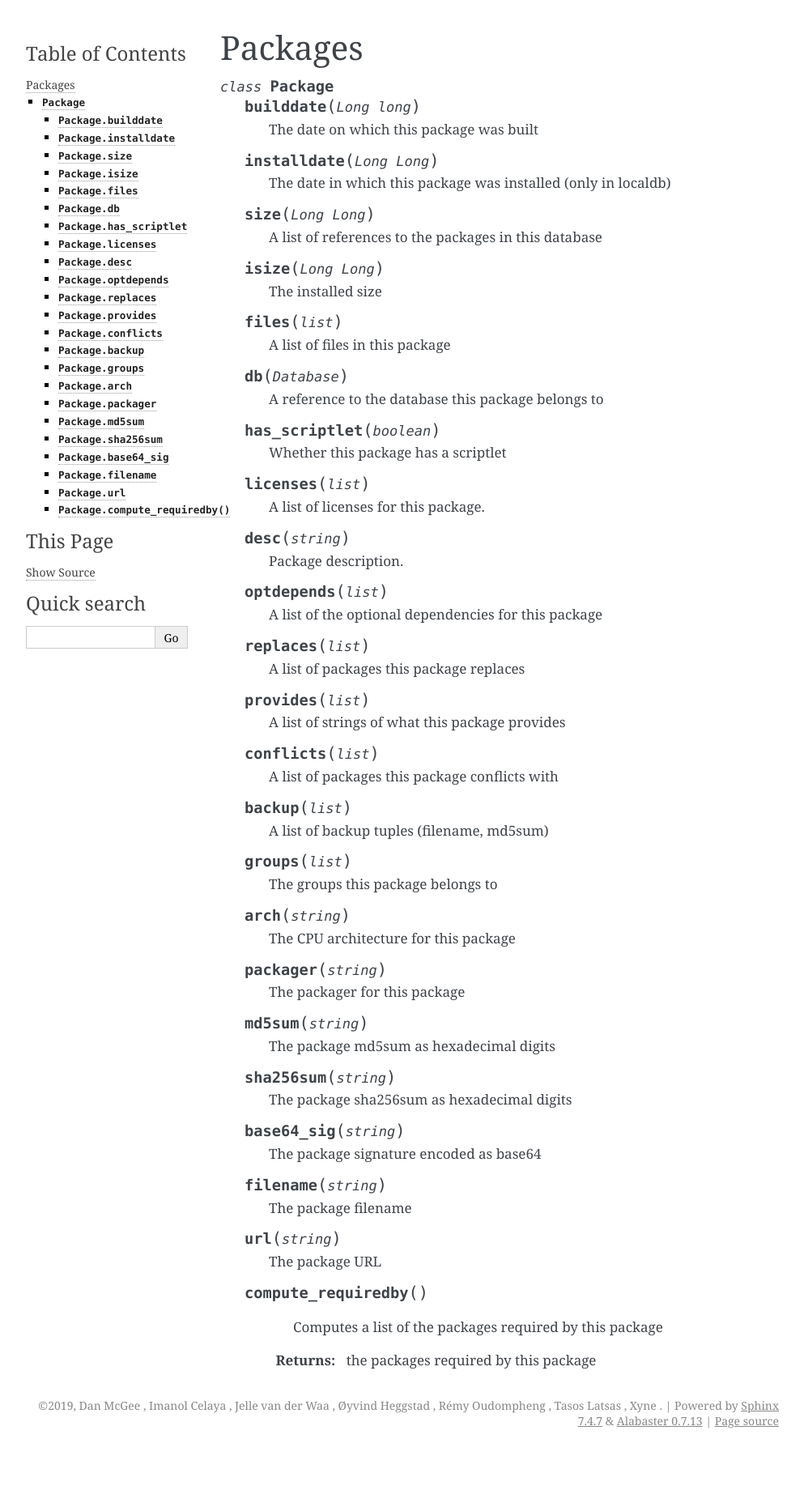
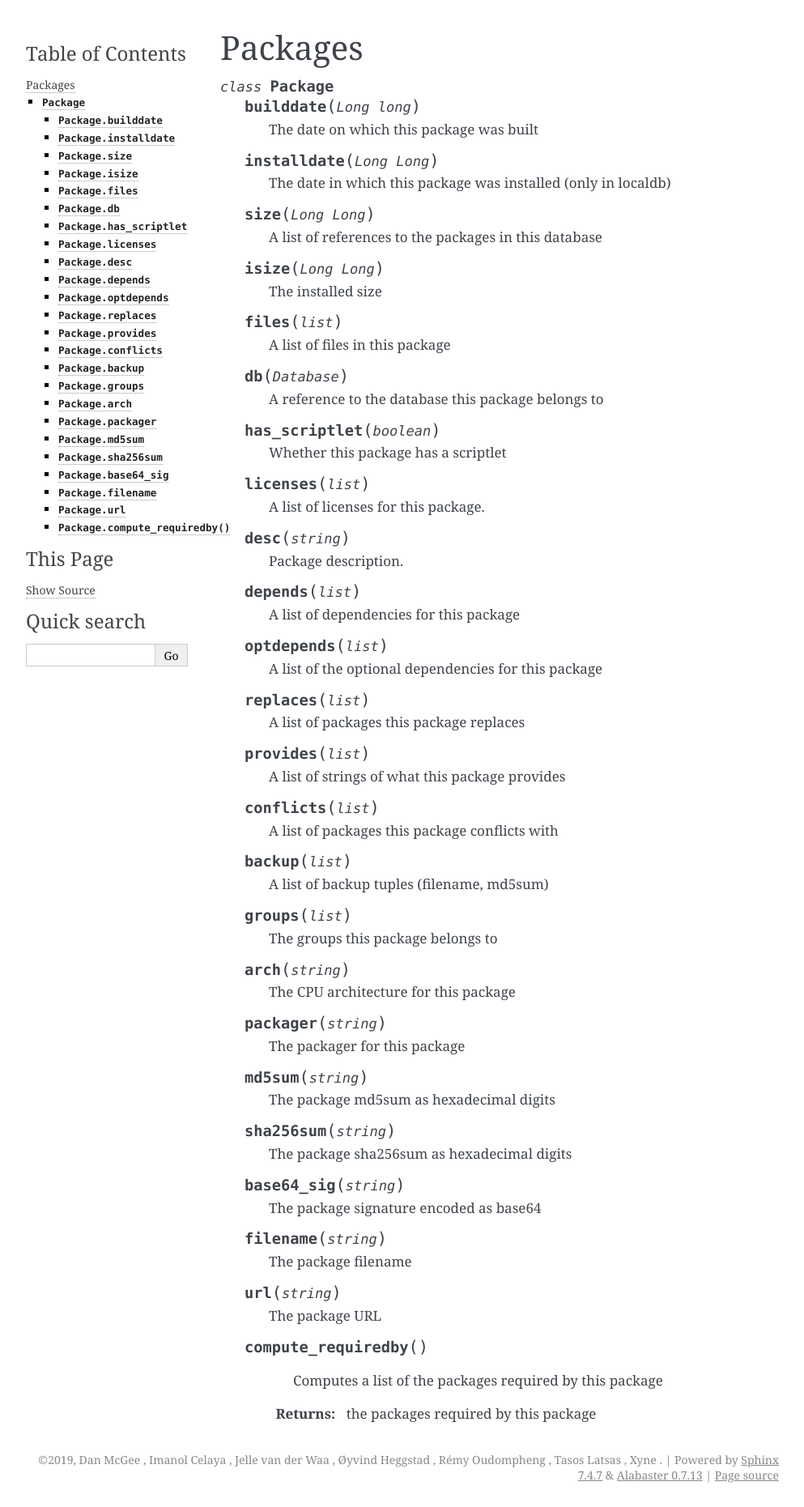
Before and after one commit to archlinux/pyalpm, a Sphinx documentation site: the page built from doc/pyalpm/Package.rst, in a window 1280 px wide. Shown: the whole page at 81% size, without its empty margins (148-1141 px from the left). Built offline with Sphinx 7.4.7, drawn with Linux system fonts in a browser that asks for light colours; formulas are drawn with MathJax 3; before the commit the page ends 1794 px from its top, so only the background shows below that.

Commit message:
doc: add missing dependencies for Packages

```diff
--- a/doc/pyalpm/Package.rst
+++ b/doc/pyalpm/Package.rst
@@ -38,6 +38,10 @@ Packages
    .. py:attribute:: desc (string)
 
       Package description.
+
+   .. py:attribute:: depends (list)
+
+      A list of dependencies for this package
 
    .. py:attribute:: optdepends (list)
 
```
